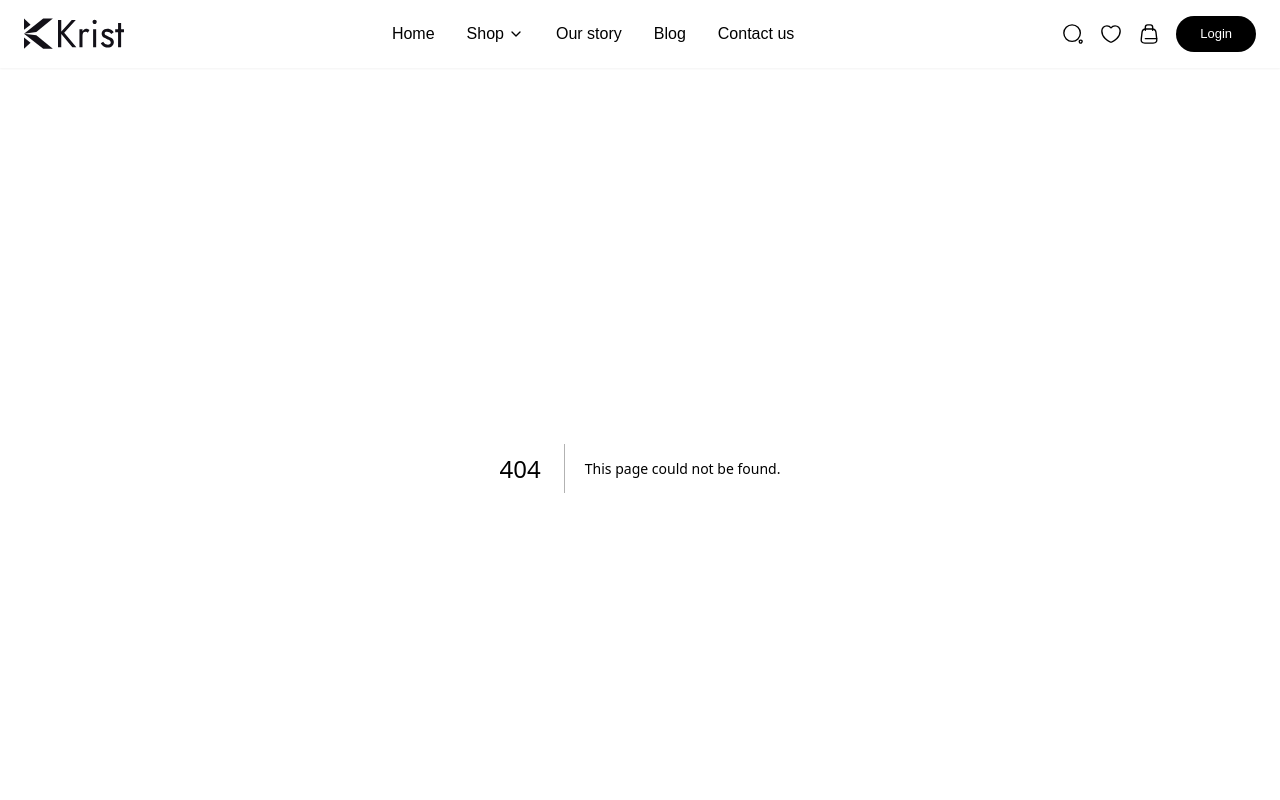
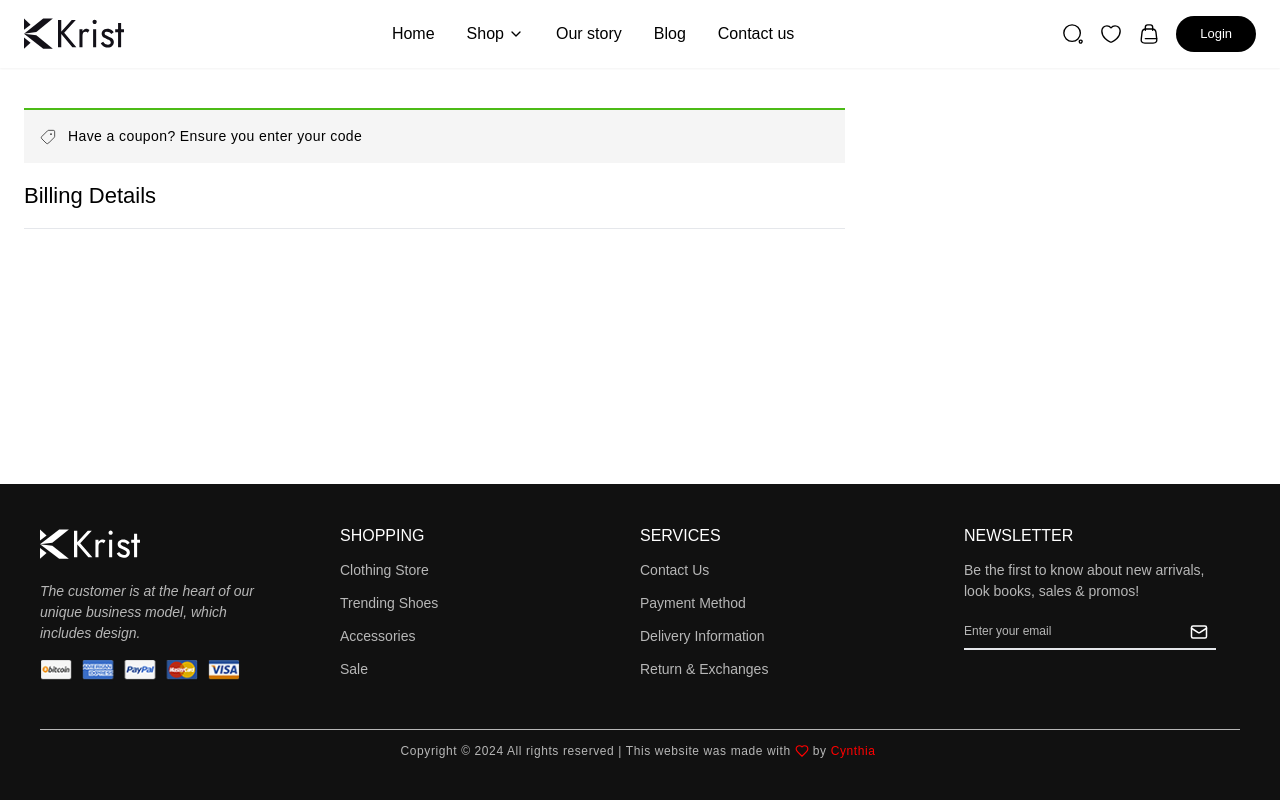
Before and after one commit to Ada-nna/Krist, a Next.js app: page /billing-details in a window 1280 px wide. Before the commit this address had no page. Shown: the top 800 px of the page. Built offline with nearby package versions, Linux system fonts and the light colour scheme; a web font is replaced by a local one.

Commit message:
beginning the billing address section

```diff
--- /dev/null
+++ b/app/billing-details/layout.tsx
@@ -0,0 +1,7 @@
+export default function RootLayout({
+  children,
+}: {
+  children: React.ReactNode;
+}) {
+  return <>{children}</>;
+}
--- /dev/null
+++ b/app/billing-details/page.tsx
@@ -0,0 +1,29 @@
+import React from "react";
+import { Tag } from "lucide-react";
+
+const page = () => {
+  return (
+    <section className="container flex-1 mt-4 px-4 md:px-6 py-4 md:py-6">
+      <div className="w-full flex md:gap-6">
+        <div className="w-2/3">
+          <div className="border-t-2 border-[#4CBB17] bg-[#f5f5f5] p-4 flex items-center gap-3 tracking-wide">
+            <Tag size={16} strokeWidth={1} className="transform rotate-90" />
+            <p className="text-[14px]">
+              {" "}
+              Have a coupon? Ensure you enter your code
+            </p>
+          </div>
+
+          <div className="mt-4">
+            <h1 className="md:text-[22px] font-medium">Billing Details</h1>
+            <hr className="w-full my-4" />
+          </div>
+
+          <div></div>
+        </div>
+      </div>
+    </section>
+  );
+};
+
+export default page;
```
